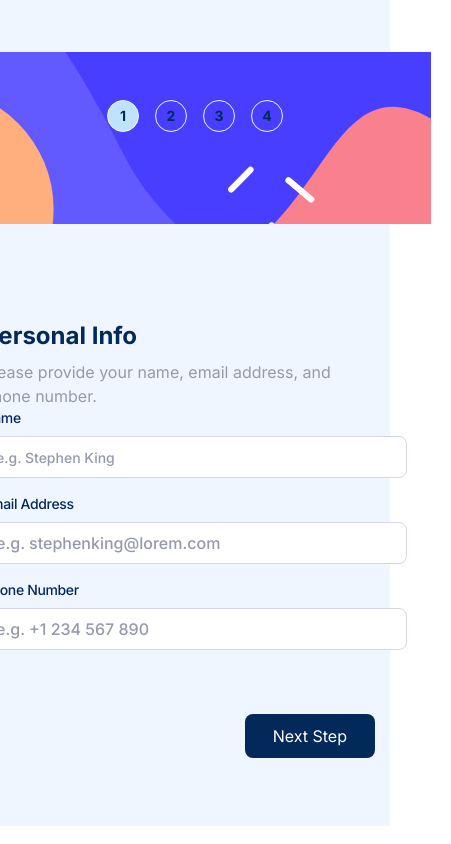
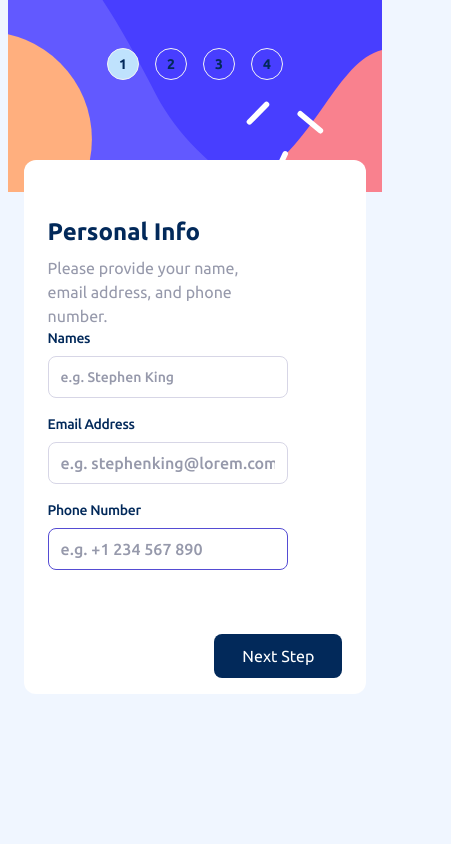
Before and after one commit to chiomaubaezuonu/multi-forms-project, a Next.js app: page / in a window 390 px wide. Shown: the whole page, 451 px wide, since content can reach past the window. Built offline with nearby package versions, Linux system fonts and the light colour scheme.

Commit message:
Made home page mobile responsive

```diff
--- a/app/App.css
+++ b/app/App.css
@@ -1,18 +1,26 @@
 @import url('https://fonts.googleapis.com/css2?family=Ubuntu:wght@300;400;500;700&display=swap');
-*{
+
+* {
     padding: 0;
     margin: 0;
     box-sizing: border-box;
 }
-body{
-        font-family: "Ubuntu", sans-serif;
+
+body {
+    font-family: "Ubuntu", sans-serif;
 }
 
-   .add-ons{
+.add-ons {
     border: 0.063rem solid #d6e9e6;
     cursor: pointer;
-   }
+}
+
+@media (max-width: 600px) {
+    .sidebar {
+        background-position-y: 0;
+    }
+}
 
 
 
-   /* 1px = 0.063rem */
+/* 1px = 0.063rem */
--- a/app/home/page.tsx
+++ b/app/home/page.tsx
@@ -14,8 +14,8 @@ export default function Home() {
   const [isPlanPageActive, setIsPlanPageActive] = useState(false);
 
   return (
-    <div className="relative flex flex-col md:mt-0 z-20">
-      <div className="flex flex-col px-6 md:px-8 mx-auto pt-4 pb-4 md:w-full">
+    <div className="flex flex-col md:mt-0 bg-yellow z-20 absolute md:relative top-40 md:top-0">
+      <div className="flex flex-col px-6 w-11/12 rounded-xl md:rounded-none md:px-8 mx-auto pt-4 pb-4 md:w-full bg-white">
         <div>
           <h1 className="font-bold text-2xl rounded-t-xl md:text-3xl text-[#02295A] pb-2 md:mb-2 mt-10">Personal Info</h1>
           <p className="text-[#9699AB] text-base pr-16 md:mb-8 md:font-medium md:pr-4">Please provide your name, email address, and phone number.</p>
@@ -24,21 +24,21 @@ export default function Home() {
         <form className="grid gap-4">
           {/* <div className="grid"> */}
           <div className="grid">
-            <label htmlFor="Name" className="text-[#02295A] text-sm font-medium tracking-tight">Name
+            <label htmlFor="Name" className="text-[#02295A] text-sm font-medium tracking-tight">Names
             </label>
-            <input className="mt-[.5rem] border-[1px] font-bold text-sm border-[#d7d6e6] text-[#02295a] w-[26.5rem] h-[2.625rem] py-2 px-3 rounded-lg placeholder:font-medium placeholder:text-[#9699ab] focus-visible:outline-none focus-visible:border-[#473dff]" type="text" placeholder="e.g. Stephen King" required />
+            <input className="mt-[.5rem] border-[1px] font-bold text-sm border-[#d7d6e6] text-[#02295a] w-[15rem] md:w-[26.5rem] h-[2.625rem] py-2 px-3 rounded-lg placeholder:font-medium placeholder:text-[#9699ab] focus-visible:outline-none focus-visible:border-[#473dff]" type="text" placeholder="e.g. Stephen King" required />
           </div>
           <div className="grid">
             <label htmlFor="Name" className="text-[#02295A] text-sm font-medium tracking-tight">Email Address
             </label>
-            <input className="mt-[.5rem] border-[1px] font-bold border-[#d7d6e6] text-[#02295a] w-[26.5rem] h-[2.625rem] py-2 px-3 rounded-lg placeholder:font-medium placeholder:text-[#9699ab] focus-visible:outline-none focus-visible:border-[#473dff]" type="text" placeholder="e.g. stephenking@lorem.com" required />
+            <input className="mt-[.5rem] border-[1px] font-bold border-[#d7d6e6] text-[#02295a] w-[15rem] md:w-[26.5rem] h-[2.625rem] py-2 px-3 rounded-lg placeholder:font-medium placeholder:text-[#9699ab] focus-visible:outline-none focus-visible:border-[#473dff]" type="text" placeholder="e.g. stephenking@lorem.com" required />
           </div>
           <div className="grid">
             <label htmlFor="Name" className="text-[#02295A] text-sm font-medium tracking-tight">Phone Number
             </label>
-            <input className="mt-[.5rem] border-[1px] font-bold border-[#d7d6e6] text-[#02295a] w-[26.5rem] h-[2.625rem] py-2 px-3 rounded-lg placeholder:font-medium placeholder:text-[#9699ab] focus-visible:outline-none focus-visible:border-[#473dff]" type="text" placeholder="e.g. +1 234 567 890" required />
+            <input className="mt-[.5rem] border-[1px] font-bold border-[#554cd3] text-[#02295a] w-[15rem] md:w-[26.5rem] h-[2.625rem] py-2 px-3 rounded-lg placeholder:font-medium placeholder:text-[#9699ab] focus-visible:outline-none focus-visible:border-[#473dff]" type="text" placeholder="e.g. +1 234 567 890" required />
           </div>
-          <div className="flex justify-between w-full z-20 mt-12 px-8">
+          <div className="flex justify-between w-full z-20 mt-12 md:px-8">
             {/* <button className="">Go Back</button> */}
             <button className="bg-[#02295A] py-[0.625rem] px-7  hover:bg-[#473DFF] hover:opacity-75 rounded-lg text-white ml-auto duration-[.15s] cursor-pointer">
               <Link href="/plan">Next Step</Link>
--- a/app/layout.tsx
+++ b/app/layout.tsx
@@ -18,13 +18,15 @@ export default function RootLayout({
 }>) {
   return (
     <html lang="en">
-      <body className={inter.className}>
-        <div className="bg-[#f0f6ff] relative flex flex-col items-center px-2 py-8 md:py-12 min-h[633px] md: h-auto">
-          <main className="p-5 md:rounded-xl md:bg-white md:shadow-3xl flex flex-col md:items-center md:justify-center md:h-[560px] md:w-[860px] gap-10 md:flex-row md:p-4 md:min-h-fit">
-              <Sidebar />
-              <GlobalContextProvider>
-                {children}
-              </GlobalContextProvider>
+      <body className="bg-[#f0f6ff]">
+        <div className="bg-[#f0f6ff] flex flex-col items-center px-2 py-0 md:py-12 h-screen md:min-h[633px] md:h-auto">
+          <main className=" md:rounded-xl relative md:bg-white md:shadow-3xl flex flex-col md:items-center md:justify-center md:h-[560px] w-full md:w-[860px] gap-10 md:flex-row md:p-4 md:min-h-fit">
+            {/* <div className="bg-[#f0f6ff] flex flex-col items-center px-2 py-8 md:py-12 h-screen md:min-h[633px] md:h-auto"> */}
+            {/* <main className="md:rounded-xl relative md:bg-white md:shadow-3xl flex flex-col md:items-center md:justify-center md:h-[560px] w-full md:w-[860px] gap-10 md:flex-row md:p-4 md:min-h-fit"> */}
+            <Sidebar />
+            <GlobalContextProvider>
+              {children}
+            </GlobalContextProvider>
             {/* </div> */}
           </main>
         </div>
--- a/app/sidebar/page.tsx
+++ b/app/sidebar/page.tsx
@@ -59,11 +59,12 @@ const Sidebar = () => {
   const [links, setLinks] = useState<Sidebarlinks>()
   const [activePage, setActivepage] = useState()
 
-
+  // [355px] ml-10 md:ml-0
   return (
     <div>
-      <div className="sidebar bg-[url('/images/bg-sidebar-mobile.svg')] mr-4 md:bg-[url('/images/bg-sidebar-desktop.svg')] bg-cover w-full md:w-[254px] h-[172px] md:h-[538px] md:rounded-xl">
-        <div className="flex justify-center gap-4 py-5 relative p-8 pt-12 md:flex-col z-20 md:gap-6">
+      <div className="sidebar absolute md:relative md:top-0 bg-[url('/images/bg-sidebar-mobile.svg')] top-0 left-0 md:mr-4 md:bg-[url('/images/bg-sidebar-desktop.svg')] bg-cover w-full md:w-[254px] h-[192px] md:h-[538px] md:rounded-xl">
+        {/* <div className="sidebar absolute md:relative top-0 left-0 right-0 md:-bottom-24 md:-left-5 md:right-24 bg-[url('/images/bg-sidebar-mobile.svg')] md:bg-[url('/images/bg-sidebar-desktop.svg')] bg-cover w-full md:w-[254px] h-48 md:h-[538px] md:rounded-xl"> */}
+        <div className="flex justify-center gap-4 py-5 p-8 pt-12 md:flex-col z-20 md:gap-6">
           {/* <div className="flex justify-center gap-4 py-5 z-5 md:hidden"> */}
 
           {/* //test out */}
```
Also changed, not shown: public/images/bgSidebarMobile.svg (added).
